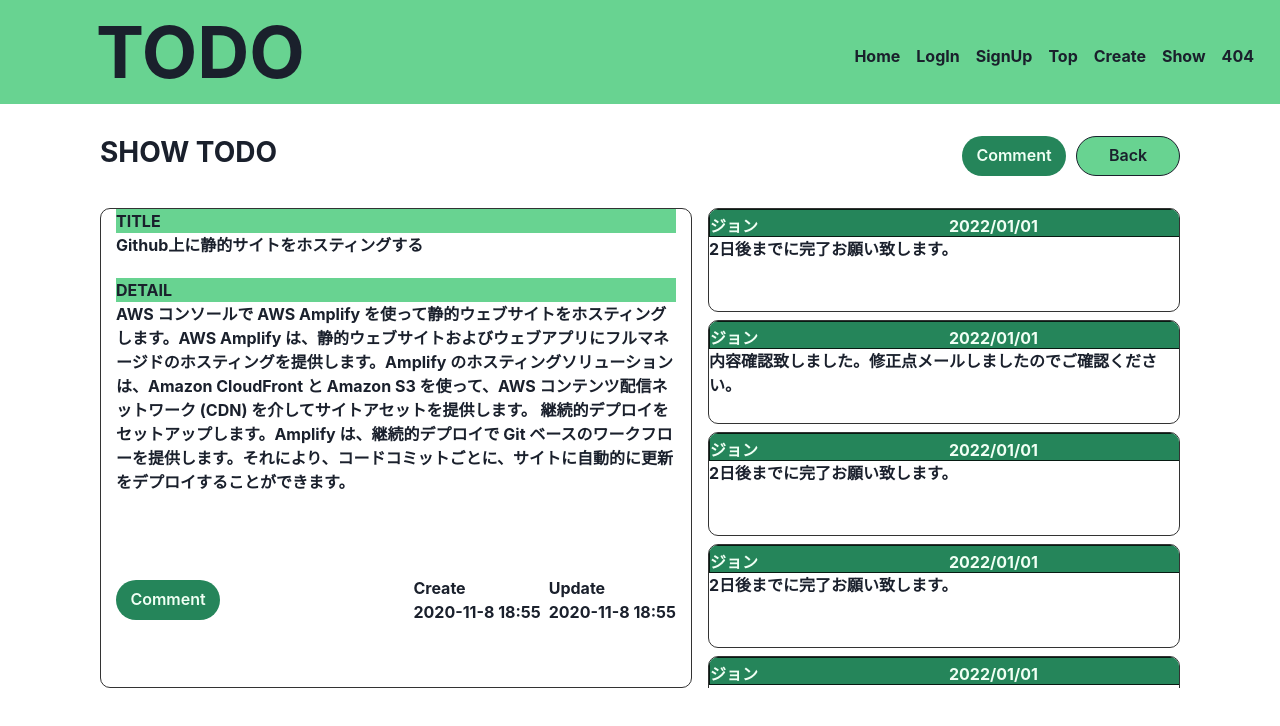
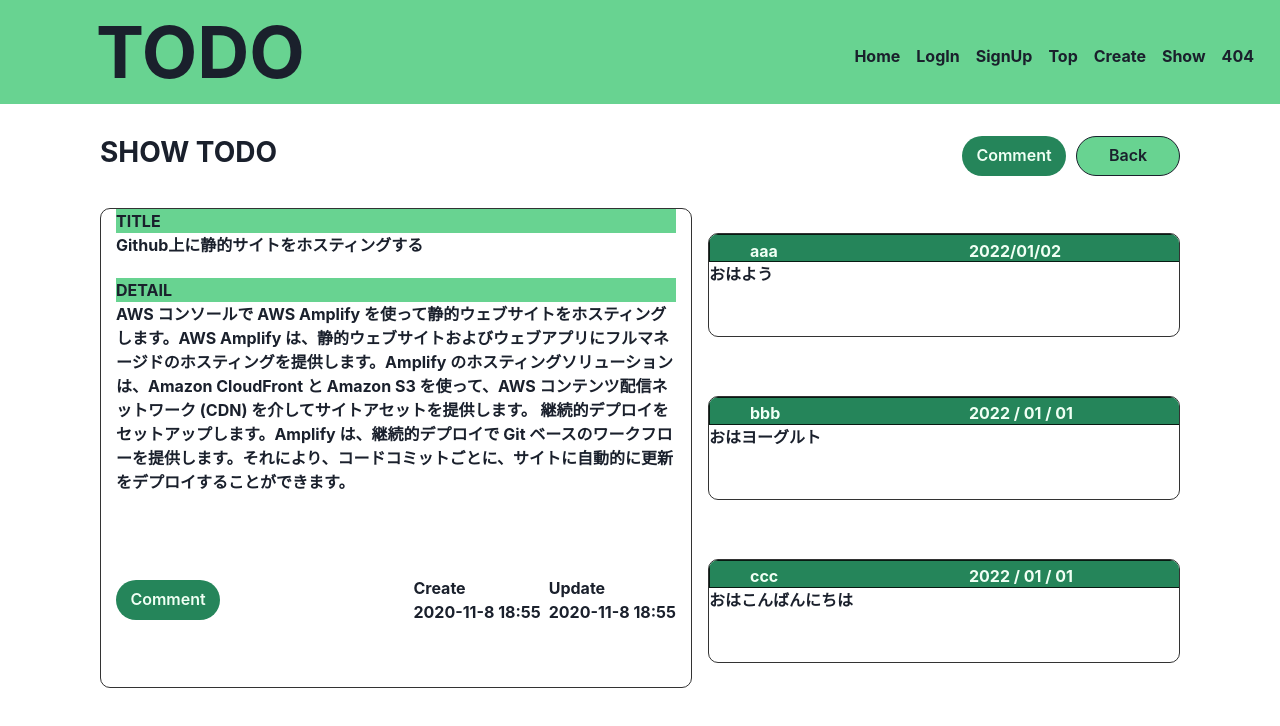
Before and after one commit to if-mentor/next_todo10, a Next.js app: page /todoShow in a window 1280 px wide. Shown: the top 726 px of the page. Built offline with nearby package versions, Linux system fonts and the light colour scheme.

Commit message:
コメントをmap関数で表示

```diff
--- a/components/comentCards.jsx
+++ b/components/comentCards.jsx
@@ -7,79 +7,43 @@ import { VStack, Box, HStack } from "@chakra-ui/react";
 import * as styles from "../styles/comentCards.module.css";
 
 export const ComentCards = () => {
+  const comments = [
+    {
+      id: "111111111",
+      name: "aaa",
+      date: "2022/01/02",
+      comment: "おはよう",
+    },
+    {
+      id: "666666",
+      name: "bbb",
+      date: "2022 / 01 / 01",
+      comment: "おはヨーグルト",
+    },
+    {
+      id: "77777",
+      name: "ccc",
+      date: "2022 / 01 / 01",
+      comment: "おはこんばんにちは",
+    },
+  ]
   return (
-    <VStack
-      // w={"472px"}
-      // h={"464px"}
-      display="grid"
-      height="480px"
-      overflow="scroll"
-    >
-      {/* 1*/}
-      <Box className={styles.commentFrame}>
-        <HStack className={styles.commentTopFrame}>
-          <Box className={styles.commentContent} left={"24px"}>
-            ジョン
+    <VStack display="grid" height="480px" overflow="scroll">
+      {comments.map((comment) => {
+        return (
+          <Box className={styles.commentFrame} key={comment.id}>
+            <HStack className={styles.commentTopFrame}>
+              <Box className={styles.commentContent} ml='10'>
+                {comment.name}
+              </Box>
+              <Box className={styles.commentContent}>
+                {comment.date}
+              </Box>
+            </HStack>
+            <Box>{comment.comment}</Box>
           </Box>
-          <Box className={styles.commentContent} left={"361px"}>
-            2022/01/01
-          </Box>
-        </HStack>
-        <Box>2日後までに完了お願い致します。</Box>
-      </Box>
-
-      {/* 2*/}
-      <Box className={styles.commentFrame} top={"120px"}>
-        <HStack className={styles.commentTopFrame}>
-          <Box className={styles.commentContent} left={"24px"}>
-            ジョン
-          </Box>
-          <Box className={styles.commentContent} left={"361px"}>
-            2022/01/01
-          </Box>
-        </HStack>
-        <Box>内容確認致しました。修正点メールしましたのでご確認ください。</Box>
-      </Box>
-
-      {/* 3*/}
-      <Box className={styles.commentFrame} top={"240px"}>
-        <HStack className={styles.commentTopFrame}>
-          <Box className={styles.commentContent} left={"24px"}>
-            ジョン
-          </Box>
-          <Box className={styles.commentContent} left={"361px"}>
-            2022/01/01
-          </Box>
-        </HStack>
-        <Box>2日後までに完了お願い致します。</Box>
-      </Box>
-
-      {/* 4*/}
-      <Box className={styles.commentFrame} top={"360px"}>
-        <HStack className={styles.commentTopFrame}>
-          <Box className={styles.commentContent} left={"24px"}>
-            ジョン
-          </Box>
-          <Box className={styles.commentContent} left={"361px"}>
-            2022/01/01
-          </Box>
-        </HStack>
-        <Box>2日後までに完了お願い致します。</Box>
-      </Box>
-
-      <Box className={styles.commentFrame} top={"360px"}>
-        <HStack className={styles.commentTopFrame}>
-          <Box className={styles.commentContent} left={"24px"}>
-            ジョン
-          </Box>
-          <Box className={styles.commentContent} left={"361px"}>
-            2022/01/01
-          </Box>
-        </HStack>
-        <Box>2日後までに完了お願い致します。</Box>
-      </Box>
-
-
+        );
+      })}
     </VStack>
   );
 };
```
